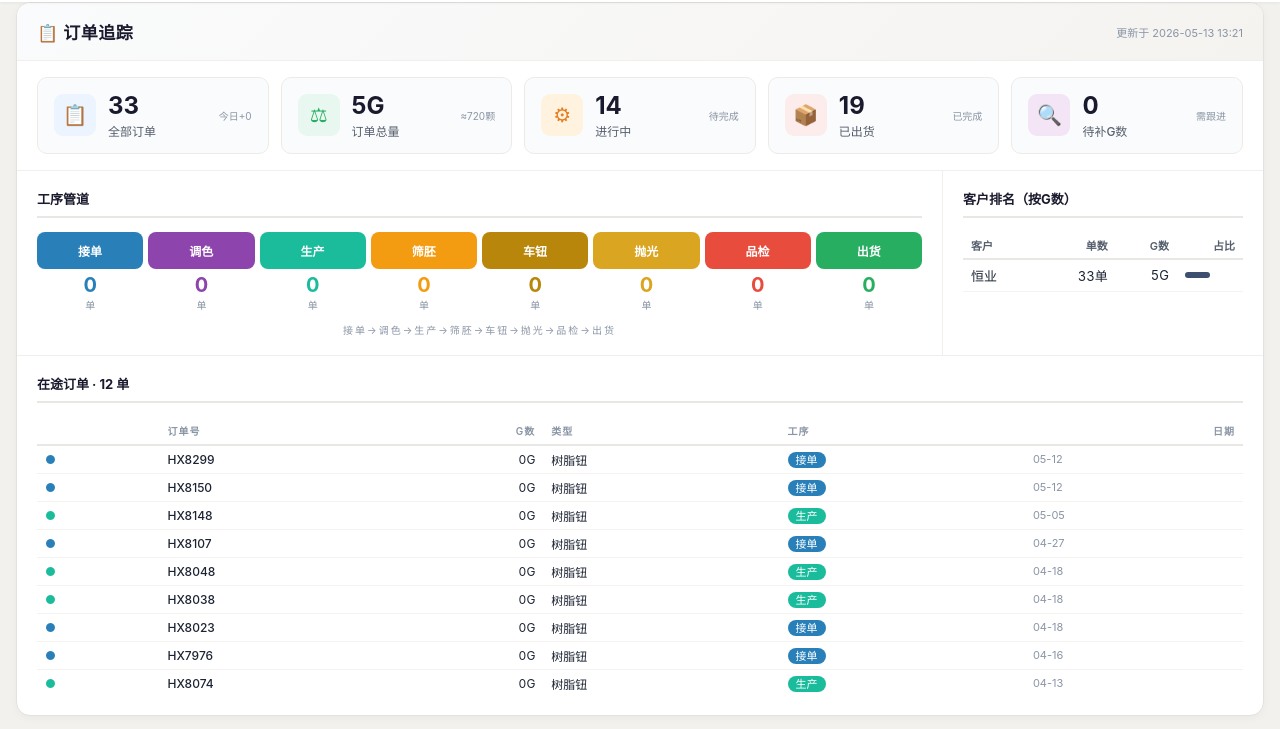
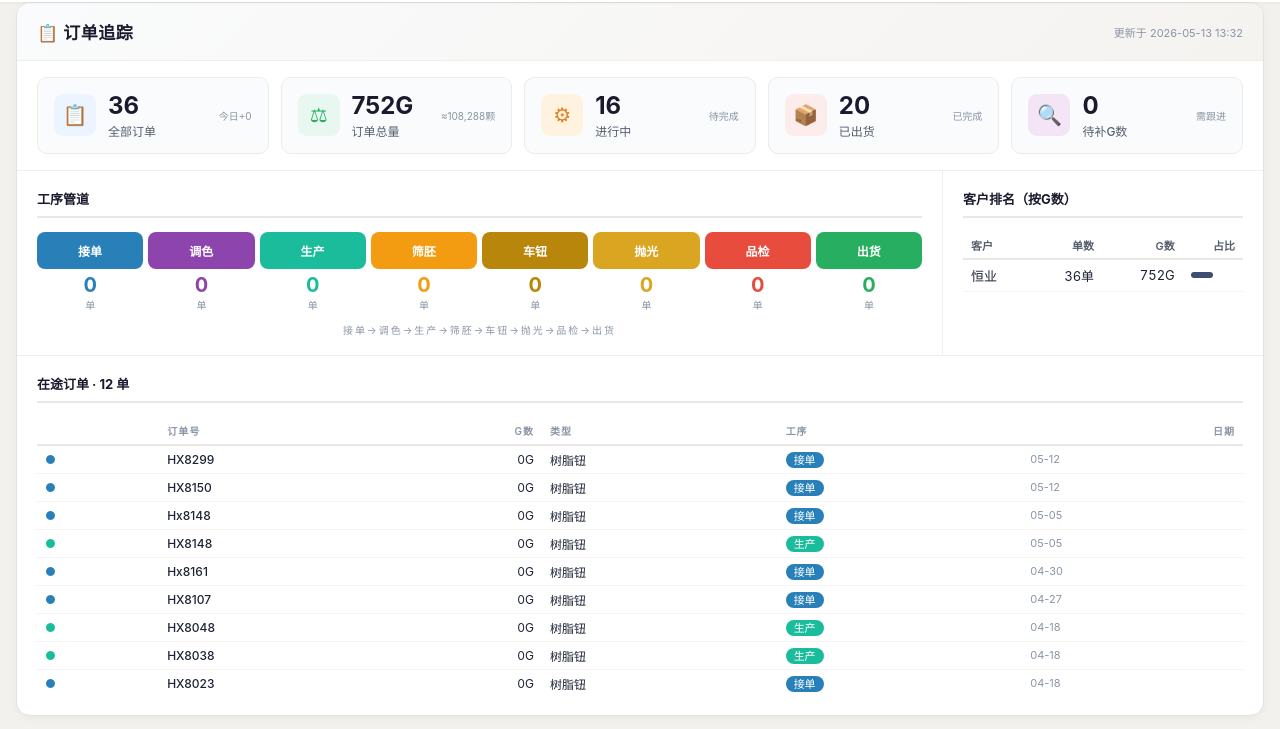
Before and after one commit to wayne8877/hs-inventory-dashboard, a website: page index.html in a window 1280 px wide. Shown: the part 79-808 px from the top of the page. Drawn offline with Linux system fonts and the light colour scheme.

Commit message:
修复G数统计：大小写/上限500/累加三个bug—5G→752G

```diff
--- a/index.html
+++ b/index.html
@@ -181,7 +181,7 @@ body{
     <div><div class="brand-name">合盛辅料</div><div class="brand-en">HeSheng Button</div></div>
   </div>
   <div class="hdr-info">
-    <div class="hdr-info-item"><div class="hdr-info-label">Updated</div><div class="hdr-info-value">2026-05-13 13:21</div></div>
+    <div class="hdr-info-item"><div class="hdr-info-label">Updated</div><div class="hdr-info-value">2026-05-13 13:32</div></div>
     <div class="hdr-divider"></div>
     <div class="hdr-info-item"><div class="hdr-info-label">Source</div><div class="hdr-info-value">Feishu Bitable</div></div>
   </div>
@@ -192,12 +192,12 @@ body{
 <div class="o-section">
   <div class="o-header">
     <div class="o-title">📋 订单追踪</div>
-    <div class="o-updated">更新于 2026-05-13 13:21</div>
+    <div class="o-updated">更新于 2026-05-13 13:32</div>
   </div>
-  <div class="o-kpi-row"><div class="okpi"><div class="okpi-icon" style="background:#EBF4FF;color:#2980B9">📋</div><div class="okpi-body"><div class="okpi-num">33</div><div class="okpi-label">全部订单</div></div><div class="okpi-sub">今日+0</div></div>
-<div class="okpi"><div class="okpi-icon" style="background:#E8F8F0;color:#27AE60">⚖</div><div class="okpi-body"><div class="okpi-num">5G</div><div class="okpi-label">订单总量</div></div><div class="okpi-sub">≈720颗</div></div>
-<div class="okpi"><div class="okpi-icon" style="background:#FFF3E0;color:#E67E22">⚙</div><div class="okpi-body"><div class="okpi-num">14</div><div class="okpi-label">进行中</div></div><div class="okpi-sub">待完成</div></div>
-<div class="okpi"><div class="okpi-icon" style="background:#FDECEC;color:#C0392B">📦</div><div class="okpi-body"><div class="okpi-num">19</div><div class="okpi-label">已出货</div></div><div class="okpi-sub">已完成</div></div>
+  <div class="o-kpi-row"><div class="okpi"><div class="okpi-icon" style="background:#EBF4FF;color:#2980B9">📋</div><div class="okpi-body"><div class="okpi-num">36</div><div class="okpi-label">全部订单</div></div><div class="okpi-sub">今日+0</div></div>
+<div class="okpi"><div class="okpi-icon" style="background:#E8F8F0;color:#27AE60">⚖</div><div class="okpi-body"><div class="okpi-num">752G</div><div class="okpi-label">订单总量</div></div><div class="okpi-sub">≈108,288颗</div></div>
+<div class="okpi"><div class="okpi-icon" style="background:#FFF3E0;color:#E67E22">⚙</div><div class="okpi-body"><div class="okpi-num">16</div><div class="okpi-label">进行中</div></div><div class="okpi-sub">待完成</div></div>
+<div class="okpi"><div class="okpi-icon" style="background:#FDECEC;color:#C0392B">📦</div><div class="okpi-body"><div class="okpi-num">20</div><div class="okpi-label">已出货</div></div><div class="okpi-sub">已完成</div></div>
 <div class="okpi"><div class="okpi-icon" style="background:#F3E5F5;color:#8E44AD">🔍</div><div class="okpi-body"><div class="okpi-num">0</div><div class="okpi-label">待补G数</div></div><div class="okpi-sub">需跟进</div></div></div>
 
   <div class="o-grid">
@@ -212,7 +212,7 @@ body{
       <div class="o-subtitle">客户排名（按G数）</div>
       <table class="o-client-table">
         <thead><tr><th>客户</th><th class="tr">单数</th><th class="tr">G数</th><th class="bar-col">占比</th></tr></thead>
-        <tbody><tr><td>恒业</td><td class="tr">33单</td><td class="tr">5G</td><td><div style="background:#3D4F6F;height:6px;width:50.0%;border-radius:3px;min-width:4px"></div></td></tr>
+        <tbody><tr><td>恒业</td><td class="tr">36单</td><td class="tr">752G</td><td><div style="background:#3D4F6F;height:6px;width:50.0%;border-radius:3px;min-width:4px"></div></td></tr>
 </tbody>
       </table>
     </div>
@@ -226,7 +226,9 @@ body{
         <thead><tr><th></th><th>订单号</th><th class="tr">G数</th><th>类型</th><th>工序</th><th class="tr">日期</th></tr></thead>
         <tbody><tr><td style="color:#2980B9;font-weight:700">●</td><td class="td-name">HX8299</td><td class="tr">0G</td><td>树脂钮</td><td><span style="background:#2980B9;color:#fff;padding:1px 8px;border-radius:10px;font-size:11px">接单</span></td><td style="font-size:11px;color:#8A95A5">05-12</td></tr>
 <tr><td style="color:#2980B9;font-weight:700">●</td><td class="td-name">HX8150</td><td class="tr">0G</td><td>树脂钮</td><td><span style="background:#2980B9;color:#fff;padding:1px 8px;border-radius:10px;font-size:11px">接单</span></td><td style="font-size:11px;color:#8A95A5">05-12</td></tr>
+<tr><td style="color:#2980B9;font-weight:700">●</td><td class="td-name">Hx8148</td><td class="tr">0G</td><td>树脂钮</td><td><span style="background:#2980B9;color:#fff;padding:1px 8px;border-radius:10px;font-size:11px">接单</span></td><td style="font-size:11px;color:#8A95A5">05-05</td></tr>
 <tr><td style="color:#1ABC9C;font-weight:700">●</td><td class="td-name">HX8148</td><td class="tr">0G</td><td>树脂钮</td><td><span style="background:#1ABC9C;color:#fff;padding:1px 8px;border-radius:10px;font-size:11px">生产</span></td><td style="font-size:11px;color:#8A95A5">05-05</td></tr>
+<tr><td style="color:#2980B9;font-weight:700">●</td><td class="td-name">Hx8161</td><td class="tr">0G</td><td>树脂钮</td><td><span style="background:#2980B9;color:#fff;padding:1px 8px;border-radius:10px;font-size:11px">接单</span></td><td style="font-size:11px;color:#8A95A5">04-30</td></tr>
 <tr><td style="color:#2980B9;font-weight:700">●</td><td class="td-name">HX8107</td><td class="tr">0G</td><td>树脂钮</td><td><span style="background:#2980B9;color:#fff;padding:1px 8px;border-radius:10px;font-size:11px">接单</span></td><td style="font-size:11px;color:#8A95A5">04-27</td></tr>
 <tr><td style="color:#1ABC9C;font-weight:700">●</td><td class="td-name">HX8048</td><td class="tr">0G</td><td>树脂钮</td><td><span style="background:#1ABC9C;color:#fff;padding:1px 8px;border-radius:10px;font-size:11px">生产</span></td><td style="font-size:11px;color:#8A95A5">04-18</td></tr>
 <tr><td style="color:#1ABC9C;font-weight:700">●</td><td class="td-name">HX8038</td><td class="tr">0G</td><td>树脂钮</td><td><span style="background:#1ABC9C;color:#fff;padding:1px 8px;border-radius:10px;font-size:11px">生产</span></td><td style="font-size:11px;color:#8A95A5">04-18</td></tr>
@@ -234,8 +236,6 @@ body{
 <tr><td style="color:#2980B9;font-weight:700">●</td><td class="td-name">HX7976</td><td class="tr">0G</td><td>树脂钮</td><td><span style="background:#2980B9;color:#fff;padding:1px 8px;border-radius:10px;font-size:11px">接单</span></td><td style="font-size:11px;color:#8A95A5">04-16</td></tr>
 <tr><td style="color:#1ABC9C;font-weight:700">●</td><td class="td-name">HX8074</td><td class="tr">0G</td><td>树脂钮</td><td><span style="background:#1ABC9C;color:#fff;padding:1px 8px;border-radius:10px;font-size:11px">生产</span></td><td style="font-size:11px;color:#8A95A5">04-13</td></tr>
 <tr><td style="color:#1ABC9C;font-weight:700">●</td><td class="td-name">HX8066</td><td class="tr">4G</td><td>树脂钮</td><td><span style="background:#1ABC9C;color:#fff;padding:1px 8px;border-radius:10px;font-size:11px">生产</span></td><td style="font-size:11px;color:#8A95A5">04-13</td></tr>
-<tr><td style="color:#2980B9;font-weight:700">●</td><td class="td-name">HX8002</td><td class="tr">0G</td><td>树脂钮</td><td><span style="background:#2980B9;color:#fff;padding:1px 8px;border-radius:10px;font-size:11px">接单</span></td><td style="font-size:11px;color:#8A95A5">04-10</td></tr>
-<tr><td style="color:#2980B9;font-weight:700">●</td><td class="td-name">HX8001</td><td class="tr">0G</td><td>树脂钮</td><td><span style="background:#2980B9;color:#fff;padding:1px 8px;border-radius:10px;font-size:11px">接单</span></td><td style="font-size:11px;color:#8A95A5">04-10</td></tr>
 </tbody>
       </table>
     </div>
```
Also changed, not shown: 1 other file.
